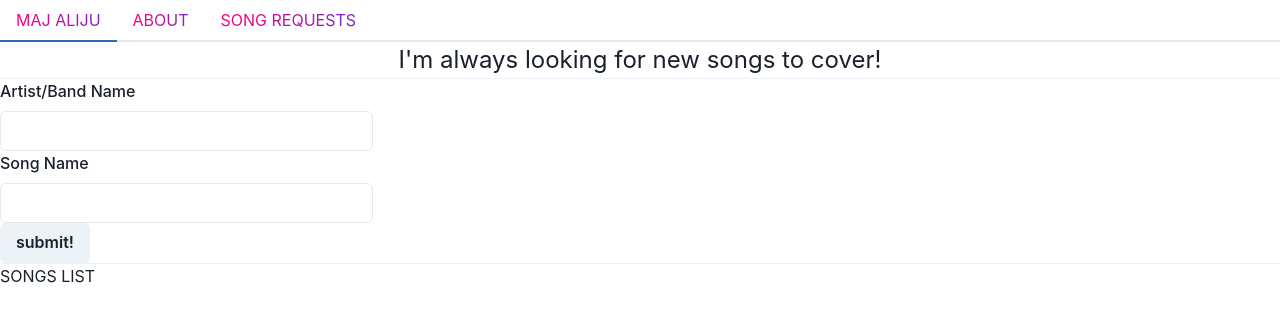
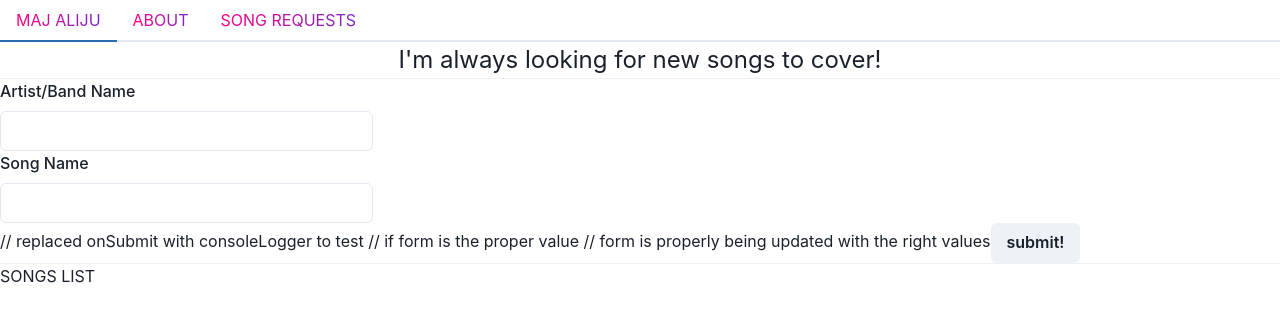
Before and after one commit to majaliju/artist-portfolio-page, a React (Create React App) app: page /songrequests in a window 1280 px wide. Shown: the top 322 px of the page. Built offline with nearby package versions, Linux system fonts and the light colour scheme; data requests are answered from the project's data file.

Commit message:
added comments for personal reminders

```diff
--- a/db.json
+++ b/db.json
@@ -14,6 +14,27 @@
       "id": 3,
       "artistName": "David Bowie",
       "songName": "Fascination"
+    },
+    {
+      "id": 4
+    },
+    {
+      "id": 5
+    },
+    {
+      "id": 6
+    },
+    {
+      "id": 7
+    },
+    {
+      "id": 8
+    },
+    {
+      "id": 9
+    },
+    {
+      "id": 10
     }
   ]
 }
--- a/src/components/SongForm.js
+++ b/src/components/SongForm.js
@@ -12,13 +12,11 @@ import {
 } from "@chakra-ui/react";
 
 function SongForm({ onSubmit, form, setForm }) {
-
   function consoleLogger() {
     return console.log("form: ", form);
   }
 
   return (
-
     /* make the form entries right-hand leaning (for mobile users) */
     <>
       <Box>
@@ -64,7 +62,9 @@ function SongForm({ onSubmit, form, setForm }) {
         </Box>
       </SimpleGrid>
 
-
+      // replaced onSubmit with consoleLogger to test
+      // if form is the proper value
+      // form is properly being updated with the right values
       <Button onClick={onSubmit}>submit!</Button>
     </>
   );
```
Also changed, not shown: src/components/SongList.js (+15 -9 lines), src/components/SongRequests.js (+2 -7 lines).
